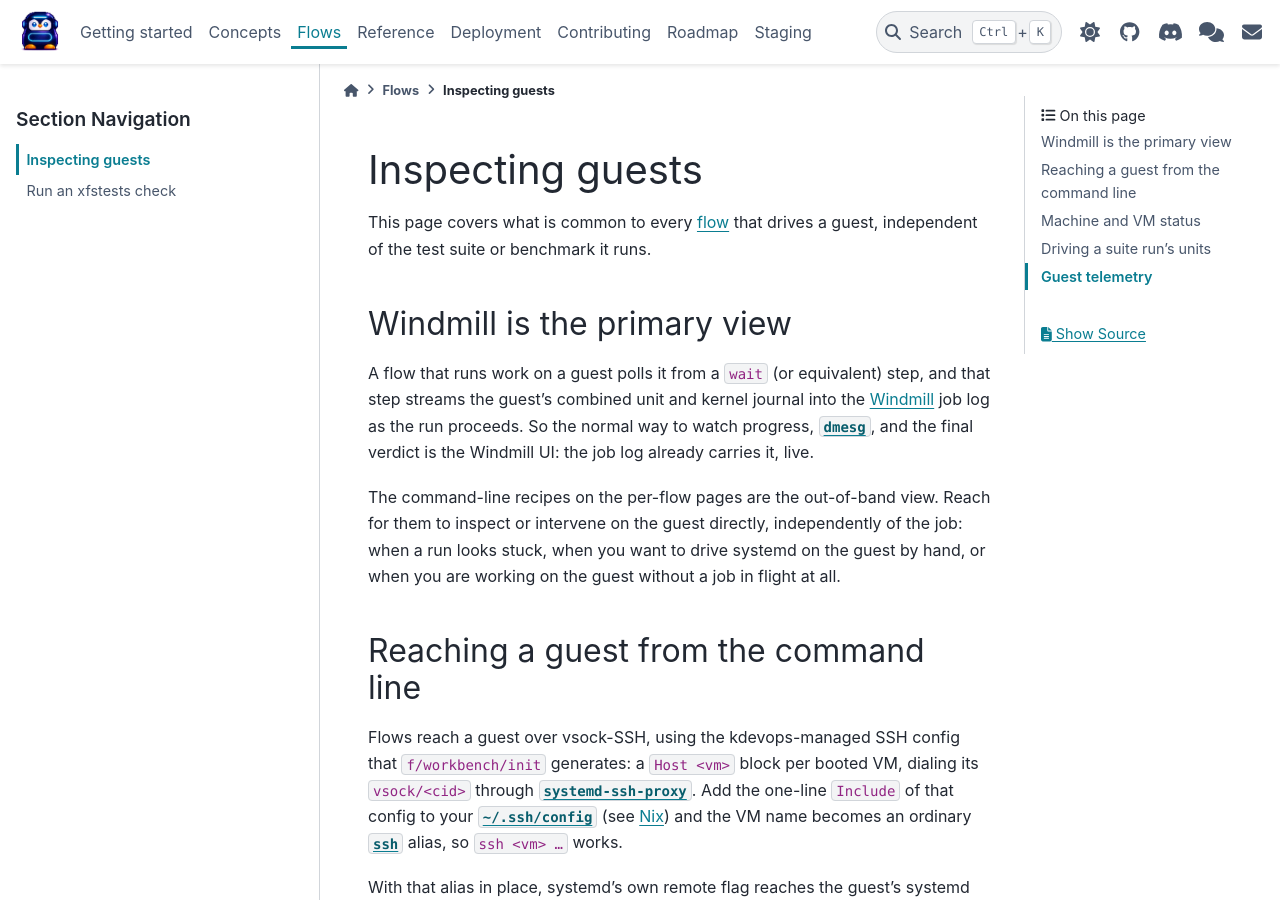
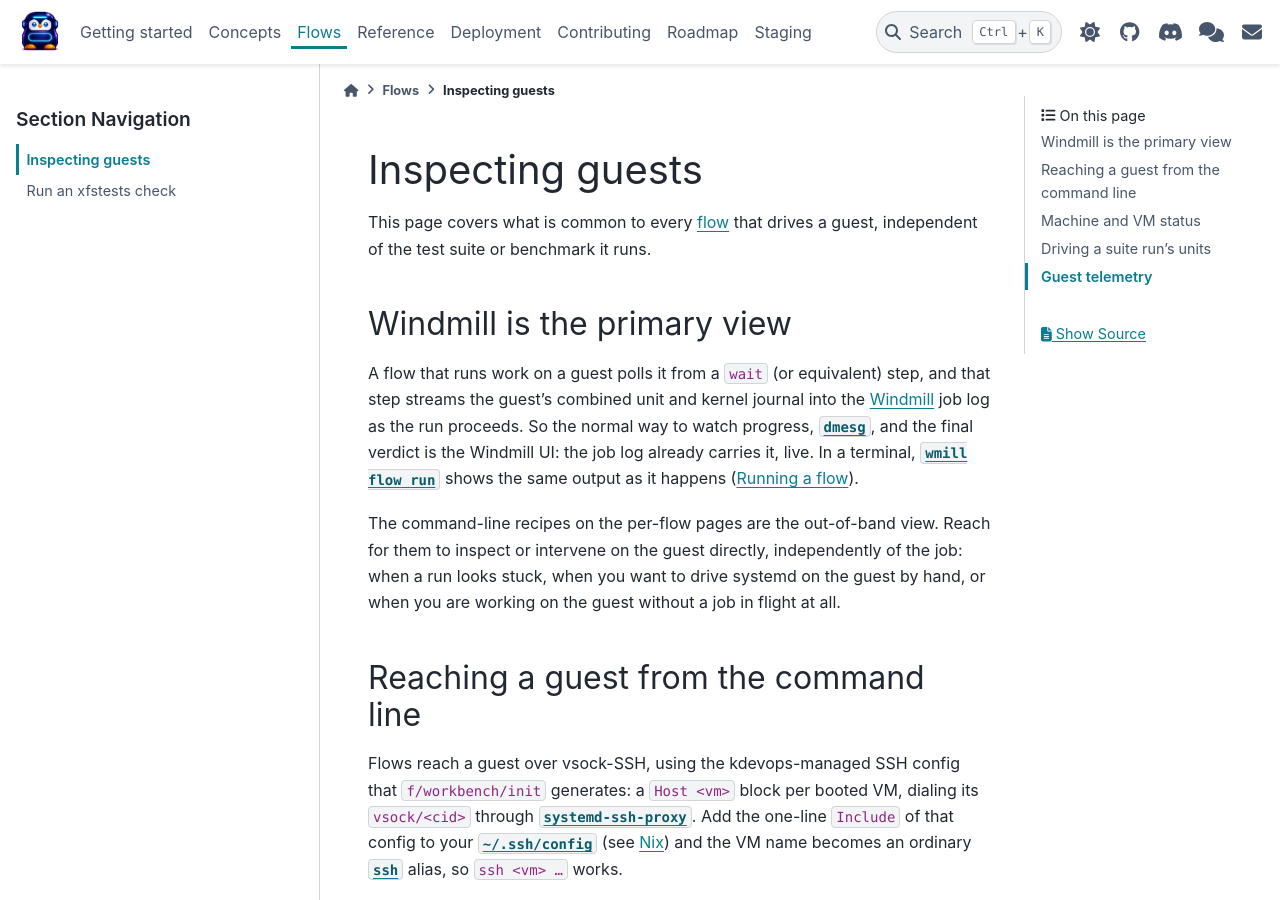
Before and after one commit to dagomez137/kdevops-ng, a Sphinx documentation site: the page built from docs/flows/guests.rst, in a window 1280 px wide and 900 px high. Built offline with Sphinx 7.4.7 and the PyData theme 0.15.4, drawn with Linux system fonts in a browser that asks for light colours.

Commit message:
docs: point the guest flows at the terminal view
The shared guest page sends readers to the Windmill UI for a run's
progress; a terminal now shows the same output live, so name it there
too instead of in each flow page.

Assisted-by: LLM
Signed-off-by: Daniel Gomez <da.gomez@kernel.org>

```diff
--- a/docs/flows/guests.rst
+++ b/docs/flows/guests.rst
@@ -14,7 +14,8 @@ A flow that runs work on a guest polls it from a ``wait`` (or equivalent) step,
 and that step streams the guest's combined unit and kernel journal into the
 `Windmill`_ job log as the run proceeds. So the normal way to watch progress,
 :cmd:`dmesg`, and the final verdict is the Windmill UI: the job log already
-carries it, live.
+carries it, live. In a terminal, :cmd:`wmill flow run` shows the same output as
+it happens (:ref:`running-a-flow`).
 
 The command-line recipes on the per-flow pages are the out-of-band view. Reach
 for them to inspect or intervene on the guest directly, independently of the
```
